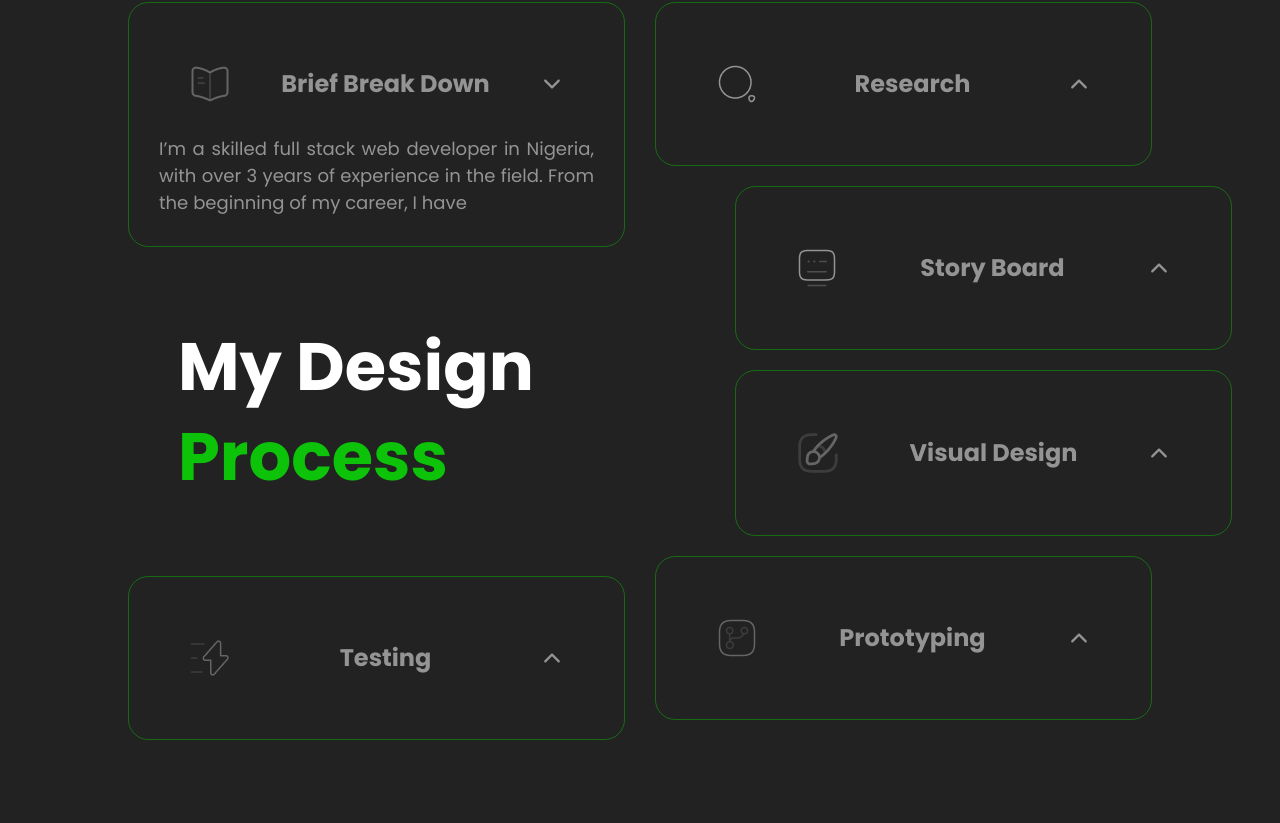
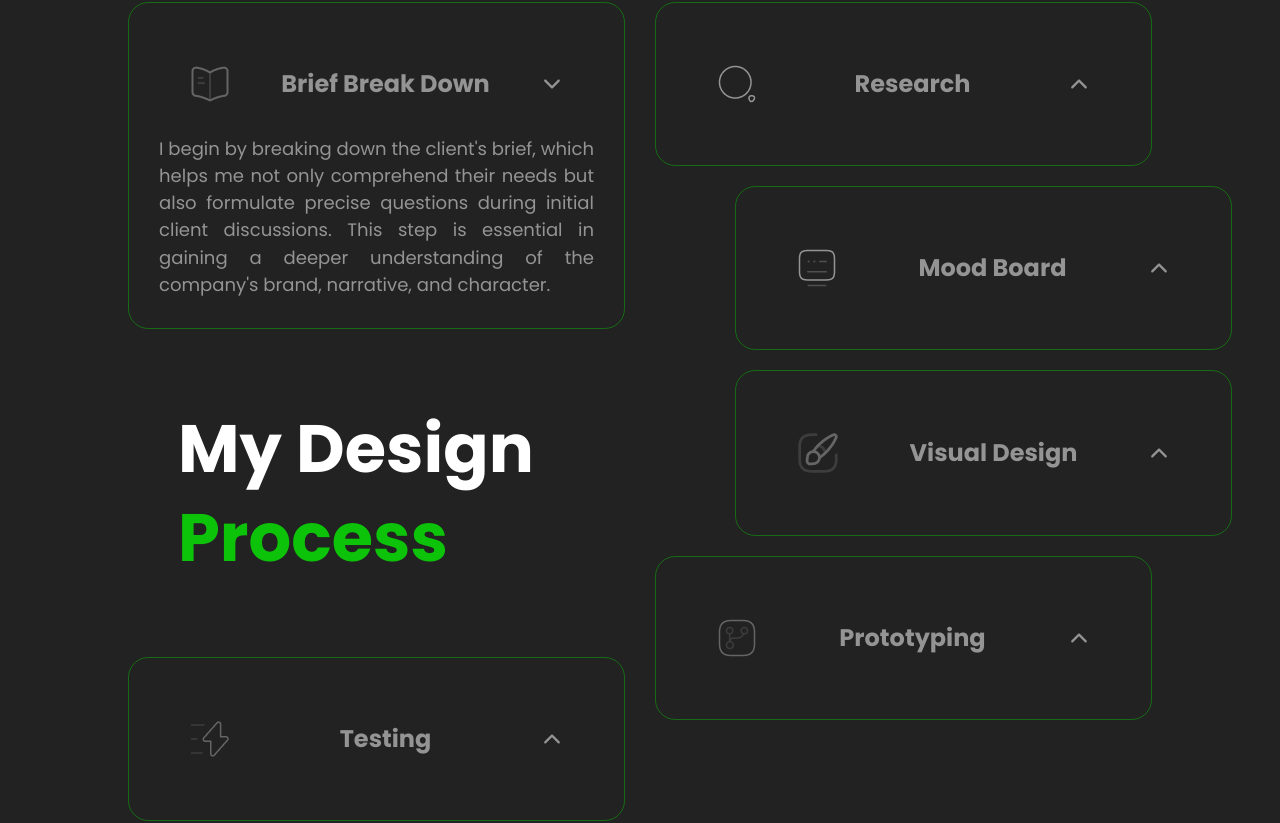
Before and after one commit to Braide5/P_Portf, a React (Vite) app: page / in a window 1280 px wide. Shown: the part 1092-1915 px from the top of the page. Built offline with nearby package versions, Linux system fonts and the light colour scheme.

Commit message:
feat: content updated

```diff
--- a/package.json
+++ b/package.json
@@ -13,7 +13,8 @@
     "react": "^18.2.0",
     "react-dom": "^18.2.0",
     "react-icons": "^4.11.0",
-    "react-router-dom": "^6.15.0"
+    "react-router-dom": "^6.15.0",
+    "react-use": "^17.4.0"
   },
   "devDependencies": {
     "@types/react": "^18.2.15",
--- a/src/Pages/Home/components/AboutMe/AboutMe.jsx
+++ b/src/Pages/Home/components/AboutMe/AboutMe.jsx
@@ -6,7 +6,7 @@ import MeImage from "./images/Me.png";
 
 const AboutMe = () => {
   return (
-    <section className="about_me">
+    <section className="about_me" id="About_me">
       <div className="inner_about_me">
         <div className="about_header">
           <div className="left_header">
@@ -19,23 +19,56 @@ const AboutMe = () => {
         </div>
         <div className="about_body">
           <p>
-            I’m a skilled full stack web developer in Nigeria, with over 3 years
-            of experience in the field. From the beginning of my career, I have
-            ’m a skilled full stack web developer in Nigeria, with over 3 years
-            of experience in the field. From the beginning of my career, I have
-            ’m a skilled full stack web developer in Nigeria, with over 3 years
-            of experience in the field. From the beginning of my career, I have
-            ’m a skilled full stack web developer in Nigeria, with over 3 years
-            of experience in the field. From the beginning of my career,
+            You may already know me as Azubuike Duru, a dedicated product
+            designer with over 2 years of experience crafting inventive
+            solutions and dynamic interface designs to enhance user experiences.
           </p>
           <p>
-            I have ’m a skilled full stack web developer in Nigeria, with over 3
-            years of experience in the field. From the beginning of my career, I
-            have ’m a skilled full stack web developer in Nigeria, with over 3
-            years of experience in the field. From the beginning of my career, I
-            have ’m a skilled full stack web developer in Nigeria, with over 3
-            years of experience in the field. From the beginning of my career, I
-            have</p>
+            My journey began as a graphic design intern at Dechrysolite
+            Technology, a graphics and printing company located in Surulere,
+            Lagos, Nigeria, where my dedication led me to the role of assistant
+            graphic designer within months.
+          </p>
+          <p>
+            Since then, I've embarked on a journey of growth, interning,
+            learning, and working with diverse organizations to hone my skills
+            as a Product designer. I've also had the privilege of mentoring and
+            delivering design talks in various spaces, including Twitter,
+            communities, and Google Meet sessions, both with my design team and
+            mentees. Moreover, I'm a certified Wikipedia freelance writer and
+            editor, driven by my commitment to contribute to community growth in
+            every way possible.
+          </p>
+          <p>
+            My deepest passion lies in simplifying complex problems through the
+            art of elegant designs. While I acknowledge there's always more to
+            learn in the design world, I embrace each challenge with an
+            unwavering belief in my ability to rapidly find solutions with the
+            support of my design team and online connections.
+          </p>
+          <p>
+            I'm a passionate learner who always looks for chances to try new
+            things. I find the norms boring, and I strongly believe that we can
+            always make something better, even if it already seems good.
+          </p>
+          <p>
+            That's why, in my design process, I prioritize both usability and
+            functionality, acknowledging that aesthetics alone can't define a
+            successful product. Every exceptional product should possess a
+            unique narrative, and I consider it my mission to unveil that story
+            to the world.
+          </p>
+          <p>
+            I’m currently learning how to explore the world of design through AI
+            hence the name - DesignAI. I believe AI is here to stay and will
+            improve the way we work in the future.{" "}
+          </p>
+          <p>
+            Now, if I'm not immersed in the world of design, you're likely to
+            find me fervently writing or enthusiastically exploring the realm of
+            art. Oh, and in case you're wondering, I genuinely believe that God
+            must have been a product designer too! 😁
+          </p>
         </div>
       </div>
     </section>
--- a/src/Pages/Home/components/Blogs/Blog.jsx
+++ b/src/Pages/Home/components/Blogs/Blog.jsx
@@ -13,35 +13,35 @@ const Blog = () => {
   const [blogPost, setBlogPost] = useState([
     {
       id: 1,
-      link: "Openrepaly.me.come",
-      date: "September 17, 2022 .",
-      title: "Auto-layout & Absolute Positioning",
-      duration: 4,
+      link: "https://medium.com/@zubiduru/how-to-use-auto-layout-in-figma-2224832fa36e",
+      date: "June 19, 2022 .",
+      title: "How to use Auto-layout in Figma",
+      duration: 3,
     },
     {
-      id: 1,
-      link: "Openrepaly.me.come",
-      date: "September 17, 2022 .",
-      title: "Auto-layout & Absolute Positioning",
-      duration: 4,
+      id: 2,
+      link: "https://medium.com/@zubiduru/ux-study-improving-user-experience-in-the-bathroom-a726488f64bf",
+      date: "June 13, 2022 .",
+      title: "How to improve user experience in the bathroom",
+      duration: 3,
     },
     {
-      id: 1,
-      link: "Openrepaly.me.come",
+      id: 3,
+      link: "https://medium.com/@zubiduru/absolute-positioning-in-figma-12eb11fae077",
       date: "September 17, 2022 .",
-      title: "Auto-layout & Absolute Positioning",
-      duration: 4,
+      title: "Absolute Positioning in Figma",
+      duration: 3,
     },
   ]);
   return (
-    <section className="blog">
+    <section className="blog" id="blog">
       <div className="mobile_header">
         <h1>Blogs</h1>
       </div>
       <div className="inner_blog">
         <div className="left_blog">
           {blogPost.map((post) => (
-            <a href="" target="_blank">
+            <a href={post.link} target="_blank">
               <div className="blog_card">
                 <div className="mobile_link">
                   <img src={MobileLink} alt="link" />
@@ -49,15 +49,15 @@ const Blog = () => {
                 <div className="card_content">
                   <div className="left_blog_card">
                     <div className="blog_card_header">
-                      <div className="link">
+                      {/* <div className="link">
                         <p>{post.link}</p>
                         <img src={LinkImage} alt="link" />
-                      </div>
+                      </div> */}
                       <div className="date">
-                        <p>| {post.date}</p>
+                        <p> {post.date}</p>
                       </div>
                     </div>
-                    <h1>{post.title}</h1>
+                    <h1>{post.title.slice(0, 35)}...</h1>
                     <div className="blog_card_bottom">
                       <button>View</button>
                       <div className="time">
@@ -75,11 +75,10 @@ const Blog = () => {
           ))}
         </div>
         <div className="right_blog">
-          <h6>Get in Touch</h6>
           <h1>Blogs</h1>
           <p>
-            I’m a skilled full stack web developer in Nigeria, with over 3 years
-            of experience
+            I also contribute to renowned blogs such as OpenReplay and Medium.
+            Here are some of my published articles:
           </p>
         </div>
       </div>
--- a/src/Pages/Home/components/DesignProcess/DesignProcess.jsx
+++ b/src/Pages/Home/components/DesignProcess/DesignProcess.jsx
@@ -26,7 +26,9 @@ const DesignProcess = () => {
   return (
     <section className="design_process">
       <div className="design_head">
-        <h1>My Design <span>Process</span></h1>
+        <h1>
+          My Design <span>Process</span>
+        </h1>
       </div>
       <div className="inner_design_process">
         <div className="left_design_process">
@@ -49,9 +51,11 @@ const DesignProcess = () => {
             {hideBrief ? (
               <div className="card_content">
                 <p>
-                  I’m a skilled full stack web developer in Nigeria, with over 3
-                  years of experience in the field. From the beginning of my
-                  career, I have
+                  I begin by breaking down the client's brief, which helps me
+                  not only comprehend their needs but also formulate precise
+                  questions during initial client discussions. This step is
+                  essential in gaining a deeper understanding of the company's
+                  brand, narrative, and character.
                 </p>
               </div>
             ) : null}
@@ -81,9 +85,11 @@ const DesignProcess = () => {
             {hideTesting ? (
               <div className="card_content">
                 <p>
-                  I’m a skilled full stack web developer in Nigeria, with over 3
-                  years of experience in the field. From the beginning of my
-                  career, I have
+                  Once the prototypes are ready, I conduct comprehensive testing
+                  to ensure that the design is not only visually appealing but
+                  also functional and user-friendly. This testing phase helps
+                  identify any potential issues and provides an opportunity for
+                  refinement.
                 </p>
               </div>
             ) : null}
@@ -109,9 +115,9 @@ const DesignProcess = () => {
             {research ? (
               <div className="card_content">
                 <p>
-                  I’m a skilled full stack web developer in Nigeria, with over 3
-                  years of experience in the field. From the beginning of my
-                  career, I have
+                  I conduct in-depth research to explore competitors'
+                  strategies. This enables me to synthesize innovative design
+                  ideas and create a truly unique solution.
                 </p>
               </div>
             ) : null}
@@ -120,7 +126,7 @@ const DesignProcess = () => {
             <div className="design_card">
               <div className="card_header">
                 <img src={StoryBoardImage} alt="StoryBoard Image" />
-                <h3>Story Board</h3>
+                <h3>Mood Board</h3>
                 {hideStory ? (
                   <IoIosArrowDown
                     className="accordion_icon"
@@ -136,9 +142,10 @@ const DesignProcess = () => {
               {hideStory ? (
                 <div className="card_content">
                   <p>
-                    I’m a skilled full stack web developer in Nigeria, with over
-                    3 years of experience in the field. From the beginning of my
-                    career, I have
+                    I curate mood boards, a collaborative tool filled with
+                    industry-specific images, fonts, and inspirations, and my
+                    rough sketches, laying the foundation for initial design
+                    concepts.
                   </p>
                 </div>
               ) : null}
@@ -162,9 +169,10 @@ const DesignProcess = () => {
               {hideVisual ? (
                 <div className="card_content">
                   <p>
-                    I’m a skilled full stack web developer in Nigeria, with over
-                    3 years of experience in the field. From the beginning of my
-                    career, I have
+                    With a solid understanding of the client's brand and
+                    industry landscape, I proceed to the design phase, crafting
+                    visual solutions that align with the established goals and
+                    narrative.
                   </p>
                 </div>
               ) : null}
@@ -189,9 +197,10 @@ const DesignProcess = () => {
             {hidePrototype ? (
               <div className="card_content">
                 <p>
-                  I’m a skilled full stack web developer in Nigeria, with over 3
-                  years of experience in the field. From the beginning of my
-                  career, I have
+                  Following the design phase, I move on to create prototypes
+                  that bring the design concepts to life. These prototypes serve
+                  as a tangible representation of the final product, allowing
+                  for further refinement.
                 </p>
               </div>
             ) : null}
--- a/src/Pages/Home/components/Hero/Hero.jsx
+++ b/src/Pages/Home/components/Hero/Hero.jsx
@@ -29,7 +29,7 @@ const Hero = () => {
         <div className="middle_hero">
           <h6>Hello, It’s me</h6>
           <h1>Azubuike Duru</h1>
-          <h3>Product Designer | Technical Writing</h3>
+          <h3>Product Designer | Technical Writer</h3>
           <p>
             I provide wide range of digital skills. I help business find their
             identity and work flow problems through simplified visual
@@ -50,7 +50,7 @@ const Hero = () => {
             </a>
           </div>
           <div className="middle_buttons">
-            <a href="">
+            <a href="https://docs.google.com/document/d/1LbI_FQKM3X7UXPnmPemReIWe-voGbOGwUvK7YzMzKNI/edit">
               <button className="download_cv">Download CV</button>
             </a>
             <a href="">
--- a/src/Pages/Home/components/LiveProjects/LiveProjects.jsx
+++ b/src/Pages/Home/components/LiveProjects/LiveProjects.jsx
@@ -6,38 +6,41 @@ import ProjectImage from "./images/project.png";
 
 const LiveProjects = () => {
   return (
-    <section className="projects">
+    <section className="projects" id="works">
       <div className="project_head">
-        <h1>My Live <span>Projects</span></h1>
+        <h1>
+          My Live <span>Projects</span>
+        </h1>
       </div>
       <div className="inner_projects">
         <div className="left_project">
           <div className="project_card">
             <div className="project_header">
               <div className="left_header">
-                <h3>Admin Dashboard</h3>
+                <h3>Cloudnotte Revamp</h3>
                 <span>Sass Project</span>
               </div>
               <div className="right_header">
-                <a href="" target="_blank">
+                <a href="https://cloudnotte.com/" target="_blank">
                   <button>View</button>
                 </a>
               </div>
             </div>
             <p>
-              I’m a skilled full stack web developer in Nigeria, with over 3
-              years of experience
+              I redesigned the Cloudnotte website and the admin/student
+              dashboard, significantly enhancing user accessibility for both
+              students and teachers.
             </p>
             <img src={ProjectImage} alt="Project Image" />
           </div>
           <div className="project_bottom">
-            <h6>Hello, It’s me</h6>
             <h1>My Live</h1>
-            <h1><span>Projects</span></h1>
+            <h1>
+              <span>Projects</span>
+            </h1>
             <p>
-              I’m a skilled full stack web developer in Nigeria, with over 3
-              years of experience in the field. From the beginning of my career,
-              I have
+              Discover my recent design ventures in action – where creativity
+              meets functionality, and user experiences come to life
             </p>
           </div>
         </div>
--- a/src/components/Footer/style/Footer.scss
+++ b/src/components/Footer/style/Footer.scss
@@ -38,6 +38,8 @@ footer {
   footer {
     .inner_footer {
       width: 85%;
+      justify-content: center;
+      margin: 0 auto;
       padding: 50px 0;
 
       .footer_nav {
@@ -59,6 +61,7 @@ footer {
   footer {
     .inner_footer {
       width: 90%;
+      margin: 0 auto;
       padding: 50px 0;
 
       .footer_logo {
--- a/src/index.css
+++ b/src/index.css
@@ -2,4 +2,5 @@
   margin: 0;
   padding: 0;
   box-sizing: border-box;
+  scroll-behavior: smooth;
 }
```
Also changed, not shown: index.html (+8 -2 lines), src/Pages/Home/components/GetInTouch/GetInTouch.jsx (+9 -5 lines), src/components/Footer/Footer.jsx (+5 -5 lines), src/components/Navbar/Navbar.jsx (+5 -5 lines), 1 other file (tests, documents, lock files or other folders).
